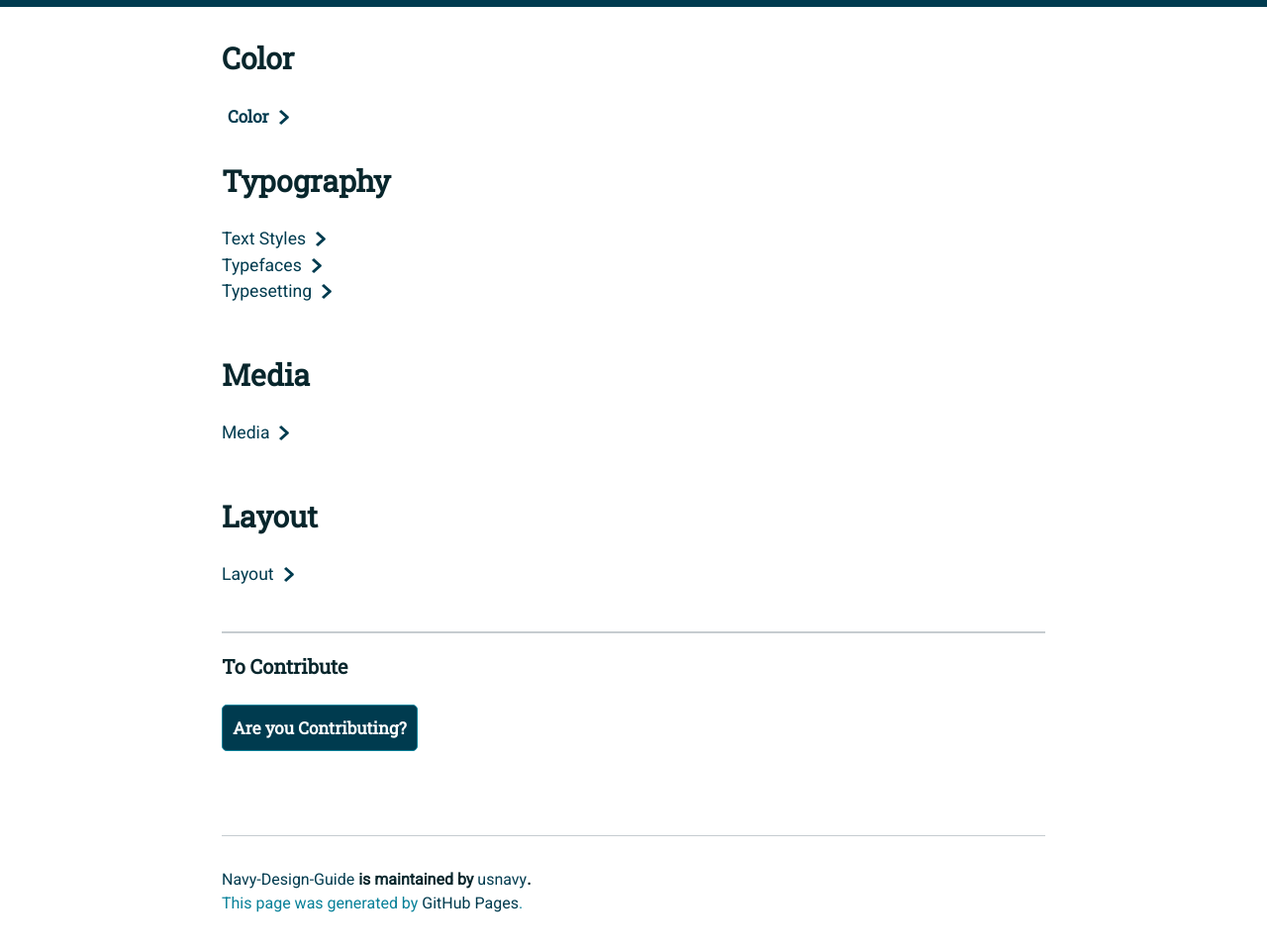
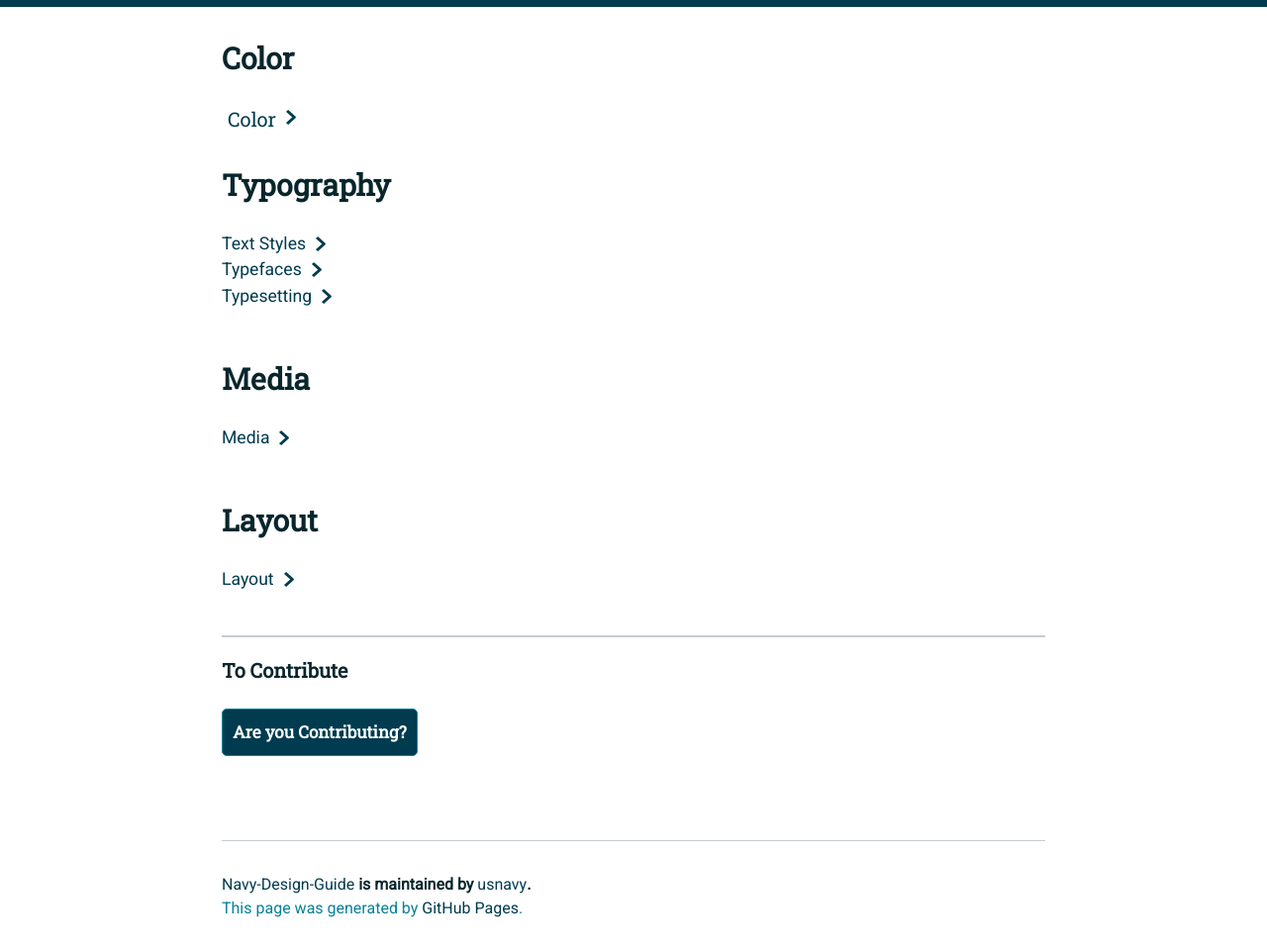
Before and after one commit to usnavy/Navy-Design-Guide, a Jekyll site: the page built from index.md, in a window 1280 px wide. Shown: the part 590-1549 px from the top of the page at 99% size. Built offline with Jekyll 4.4.1, drawn with Linux system fonts in a browser that asks for light colours; our own code applies the rules of GitHub Pages for plain Markdown files.

Commit message:
Update jekyll-design.scss

```diff
--- a/_sass/jekyll-design.scss
+++ b/_sass/jekyll-design.scss
@@ -520,8 +520,8 @@ a {
 .menu-item a {
   color: #003b4f;
   font-family: 'Roboto Slab';
-  font-weight: 700;
-  font-size: 17px;
+  font-weight: 400;
+  font-size: 20px;
 }
 
 .menu-item a:hover {
```
